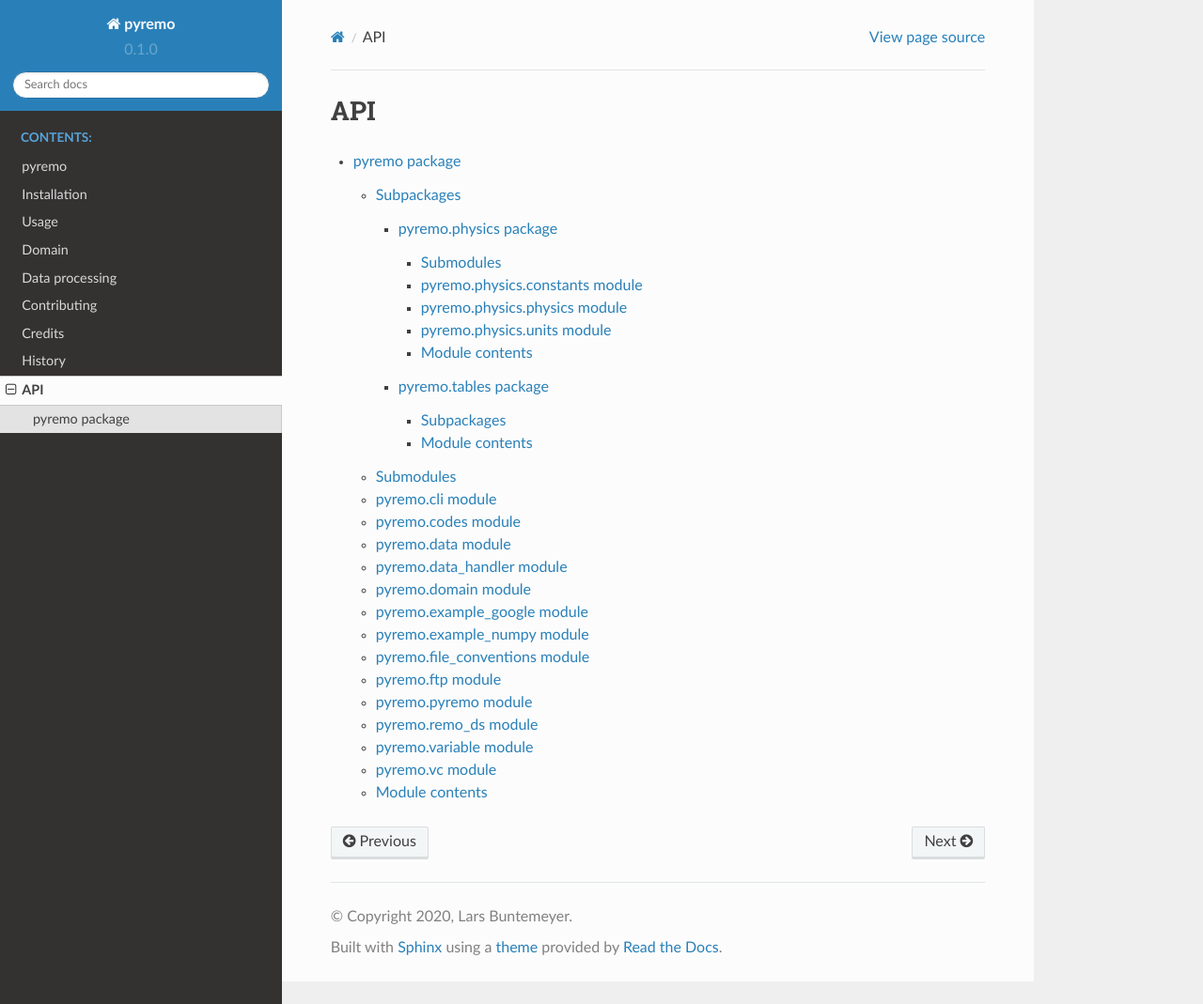
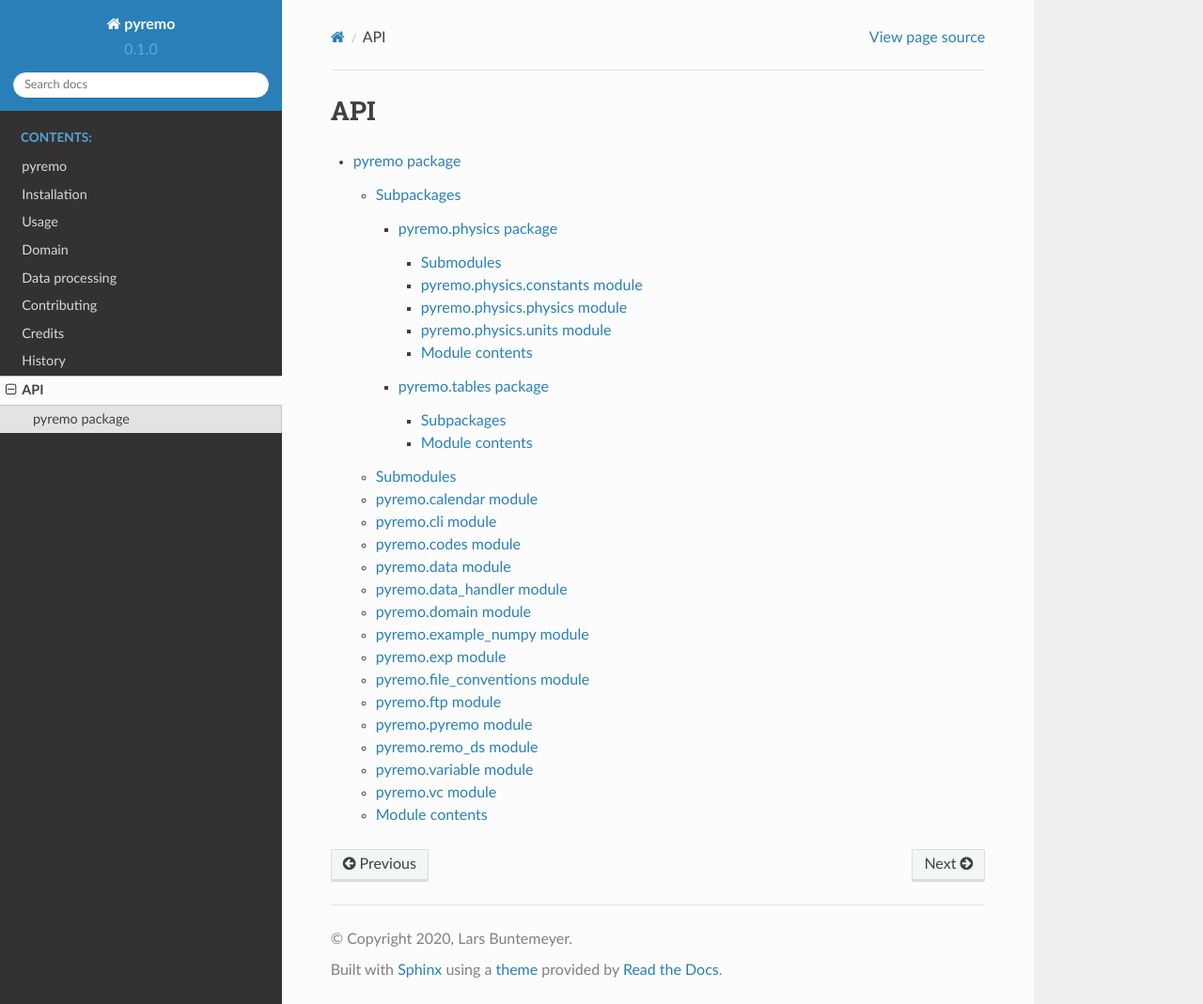
Before and after one commit to remo-rcm/pyremo, a Sphinx documentation site: the page built from docs/api.rst, in a window 1280 px wide and 1069 px high. Shown: the whole window at 94% size. Built offline with Sphinx 7.4.7 and the Read the Docs theme 2.0.0, drawn with Linux system fonts in a browser that asks for light colours; pages that are not in the unit, such as notebooks, are missing from menus.

```diff
--- a/docs/processing.rst
+++ b/docs/processing.rst
@@ -7,3 +7,4 @@
    :maxdepth: 2
 
    warm-start
+   prsint
--- a/docs/pyremo.rst
+++ b/docs/pyremo.rst
@@ -11,6 +11,14 @@
 
 Submodules
 ----------
+
+pyremo.calendar module
+----------------------
+
+.. automodule:: pyremo.calendar
+   :members:
+   :undoc-members:
+   :show-inheritance:
 
 pyremo.cli module
 -----------------
@@ -52,18 +60,18 @@
    :undoc-members:
    :show-inheritance:
 
-pyremo.example\_google module
------------------------------
+pyremo.example\_numpy module
+----------------------------
 
-.. automodule:: pyremo.example_google
+.. automodule:: pyremo.example_numpy
    :members:
    :undoc-members:
    :show-inheritance:
 
-pyremo.example\_numpy module
-----------------------------
+pyremo.exp module
+-----------------
 
-.. automodule:: pyremo.example_numpy
+.. automodule:: pyremo.exp
    :members:
    :undoc-members:
    :show-inheritance:
```
Also changed, not shown: 4 other files.
